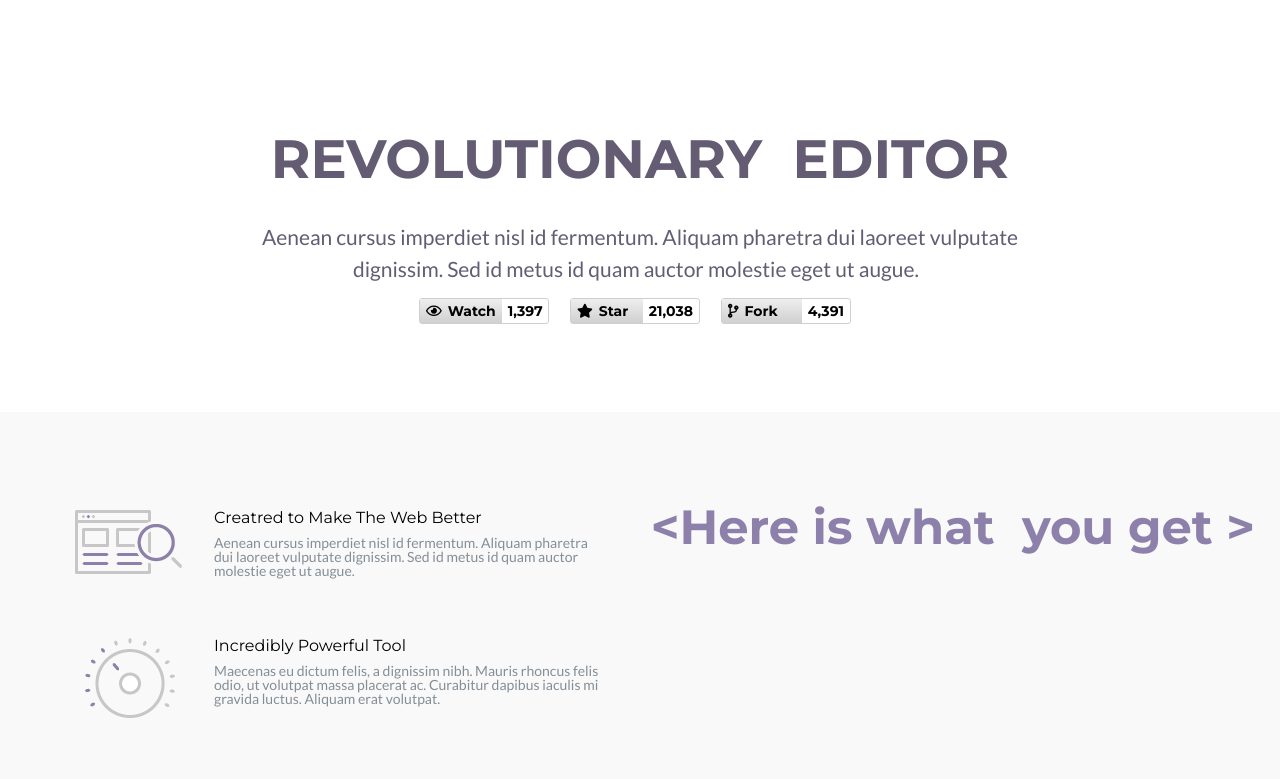
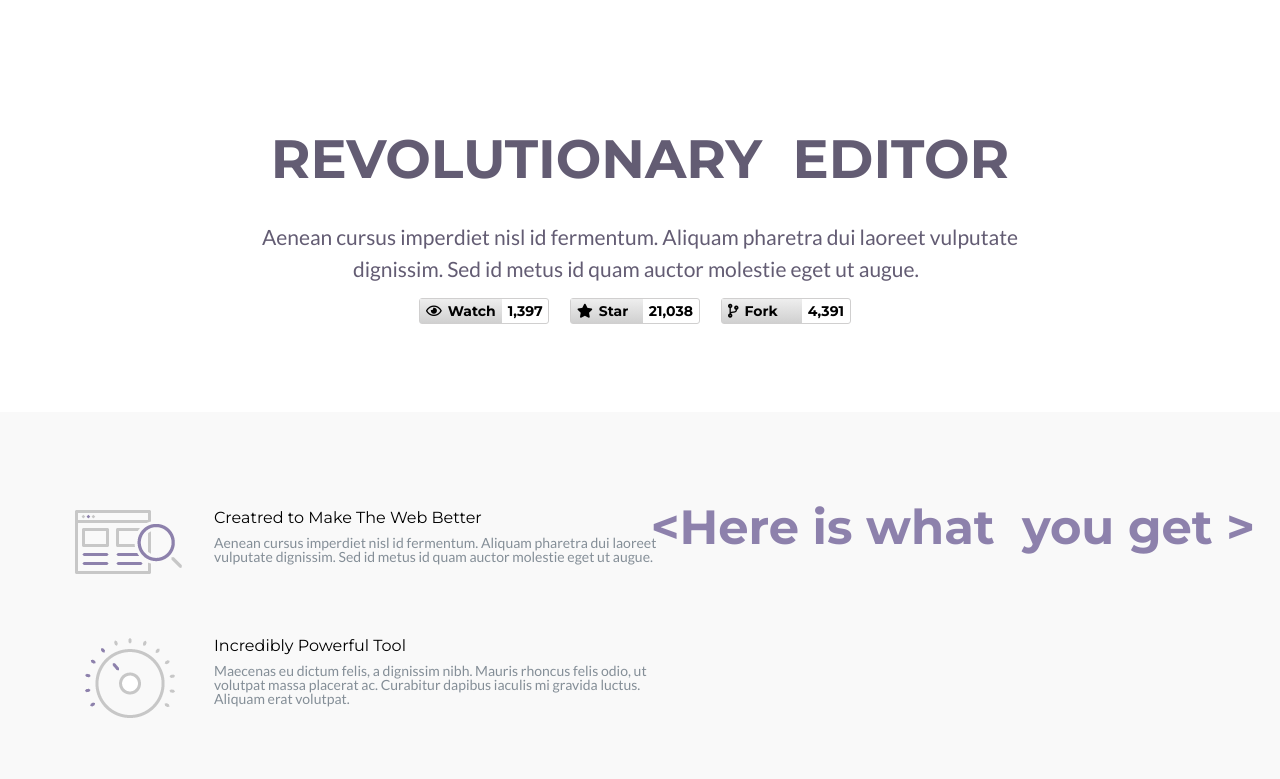
Before and after one commit to Valikzhanina/forkio, a website: page index.html in a window 1280 px wide. Shown: the top 779 px of the page. Drawn offline with Linux system fonts and the light colour scheme; files that its build step writes are made by us from their sources.

Commit message:
fixed img bgc  and position title and example img

```diff
--- a/index.html
+++ b/index.html
@@ -118,9 +118,6 @@
           </div>
 
       </section>
-      <section class="productFeatures">
-        <!-- Anya -->
-      </section>
       <section class="client-reviews">
         <!-- Olia -->
       </section>
--- a/src/scss/_base.scss
+++ b/src/scss/_base.scss
@@ -8,7 +8,4 @@ body {
   max-width: 1200px;
   padding: 0 10px;
   margin: 0 auto;
-  // @include screen-l {
-  //   padding: 0px 0px;
-  // }
 }
--- a/src/scss/components/_github-btns.scss
+++ b/src/scss/components/_github-btns.scss
@@ -18,7 +18,6 @@
   }
 }
 .icon-block {
-  // background-color: #e8e8e8;
   background: #eeeeee;
   background: linear-gradient(to bottom, #eeeeee, #d0d0d0);
   display: flex;
--- a/src/scss/components/_using-advantages.scss
+++ b/src/scss/components/_using-advantages.scss
@@ -12,6 +12,9 @@
   }
   &__list {
     margin-bottom: 64px;
+    @include screen-l {
+      width: calc(100vw - 630px);
+    }
   }
   &__item {
     margin-top: 36px;
@@ -28,7 +31,7 @@
       text-align: left;
     }
     @include screen-l {
-      width: 391px;
+      // width: 391px;
     }
   }
   &__img-container {
@@ -42,7 +45,7 @@
   &__item-img {
     text-align: center;
     margin-bottom: 25px;
-    @include screen-m {
+    @include screen-l {
       background-color: #f9f9f9;
     }
   }
--- a/src/scss/sections/_product-description.scss
+++ b/src/scss/sections/_product-description.scss
@@ -93,7 +93,7 @@
     }
     @include screen-l {
       background-color: #f9f9f9;
-      width: 650px;
+      width: 630px;
       bottom: 0px;
       right: 0px;
     }
```
Also changed, not shown: dist/css/styles.min.css, 1 other file.
